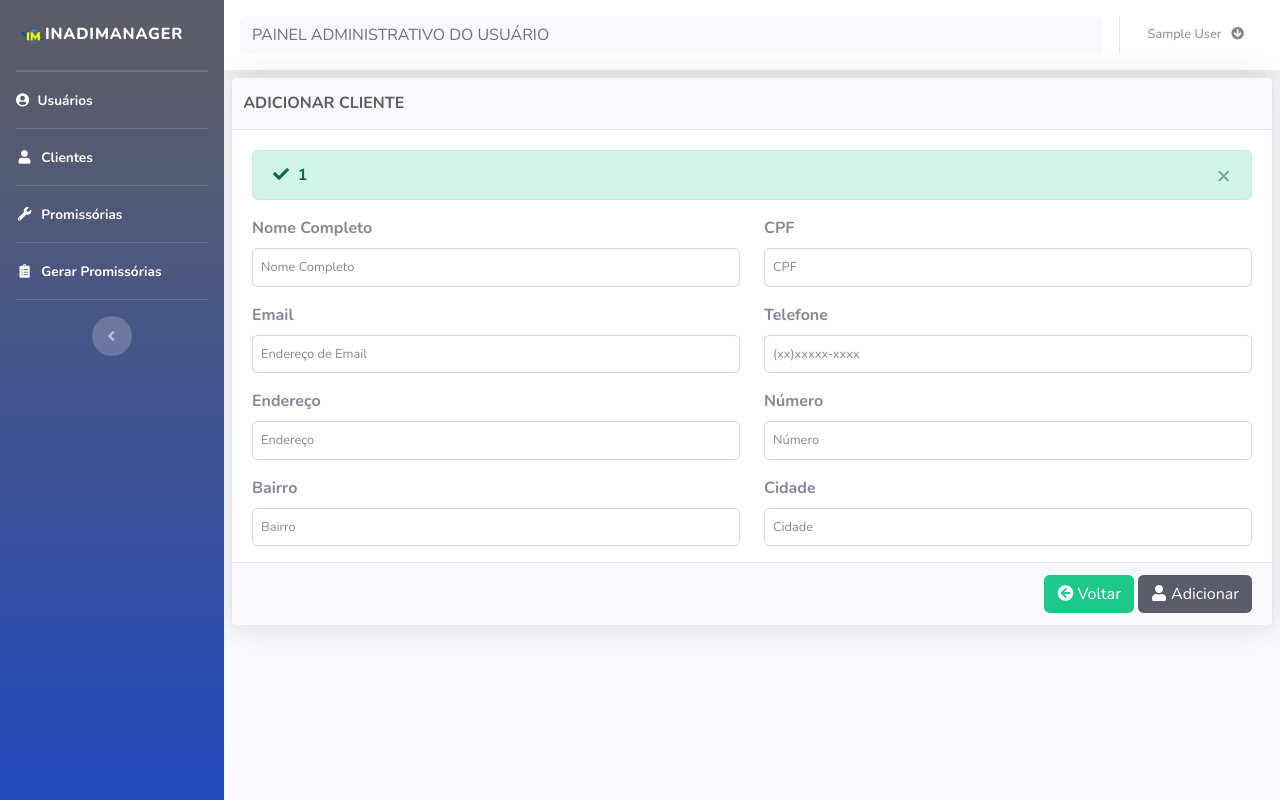
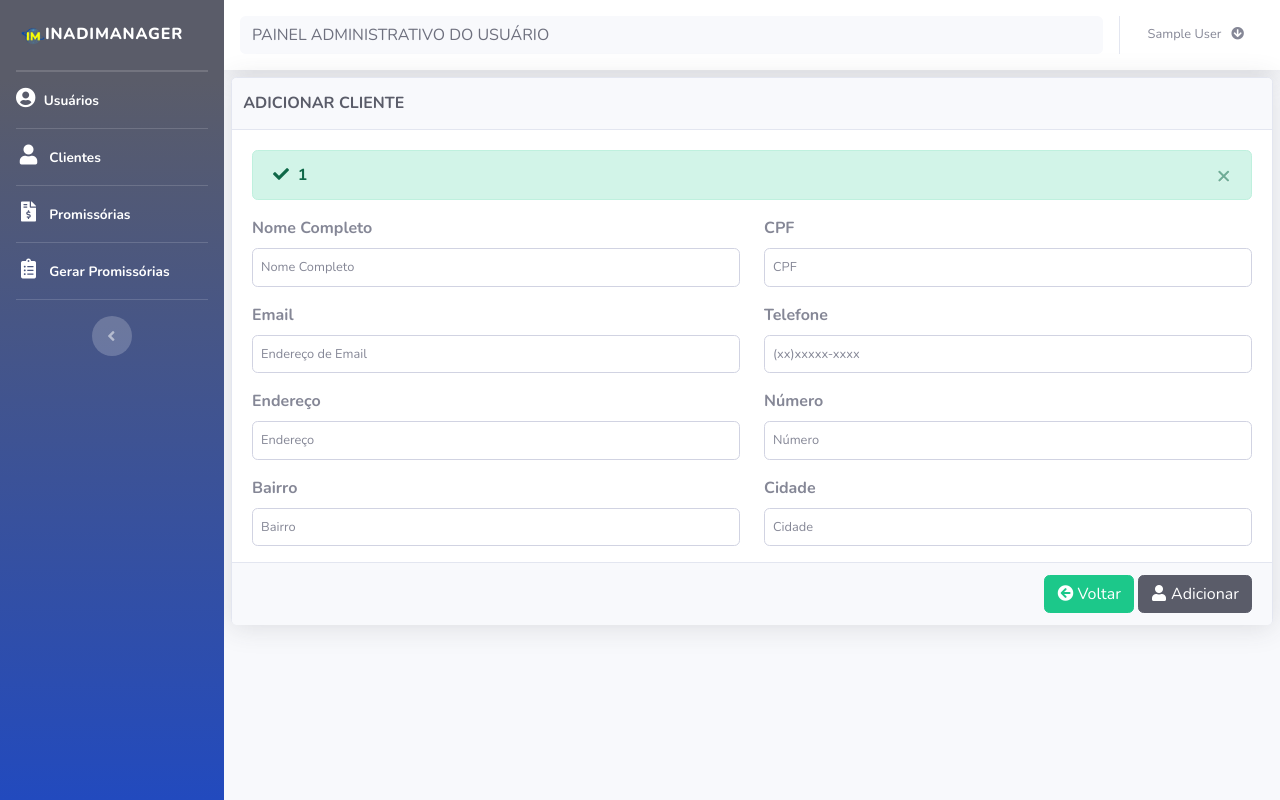
Before and after one commit to chapollin/TCC-Teste, a PHP site: page /cliente/cad_cliente.php in a window 1280 px wide. Run offline with PHP 8.4, Linux system fonts and the light colour scheme; the visitor is signed in with stand-in values (Sample User, id 1); some libraries are stand-ins or nearby versions.

Commit message:
atualizar

```diff
--- a/layout/sidebar.php
+++ b/layout/sidebar.php
@@ -19,7 +19,7 @@
            <!-- Nav Item - Dashboard -->
            <li class="nav-item active">
             <a class="nav-link" href="../usuario/usuario.php">
-                <i class="fa fa-user-circle"></i>
+                <i class="fa fa-user-circle" style="font-size: 20px;"></i>
                 <span>Usuários</span></a>
             </li>
 
@@ -28,7 +28,7 @@
             <!-- Nav Item - Dashboard -->
             <li class="nav-item active">
                 <a class="nav-link" href="../cliente/cliente.php">
-                    <i class="fas fa-fw fa-user"></i>
+                    <i class="fas fa-fw fa-user" style="font-size: 20px;"></i>
                     <span>Clientes</span></a>
                 </li>
 
@@ -37,7 +37,7 @@
                 <!-- Nav Item - Dashboard -->
                 <li class="nav-item active">
                     <a class="nav-link" href="../promissoria/promissoria.php">
-                        <i class="fas fa-fw fa-wrench"></i>
+                        <i class="fas fa-fw fa-file-invoice-dollar" style="font-size: 20px;"></i>
                         <span>Promissórias</span></a>
                     </li>
 
@@ -46,7 +46,7 @@
                     <!-- Nav Item - Dashboard -->
                     <li class="nav-item active">
                         <a class="nav-link" href="../promissoria/cad_promissoria.php">
-                            <i class="fas fa-fw fa-clipboard-list"></i>
+                            <i class="fas fa-fw fa-clipboard-list" style="font-size: 20px;"></i>
                             <span>Gerar Promissórias</span></a>
                         </li>
 
```
Also changed, not shown: home/home.php (+4 -3 lines).
